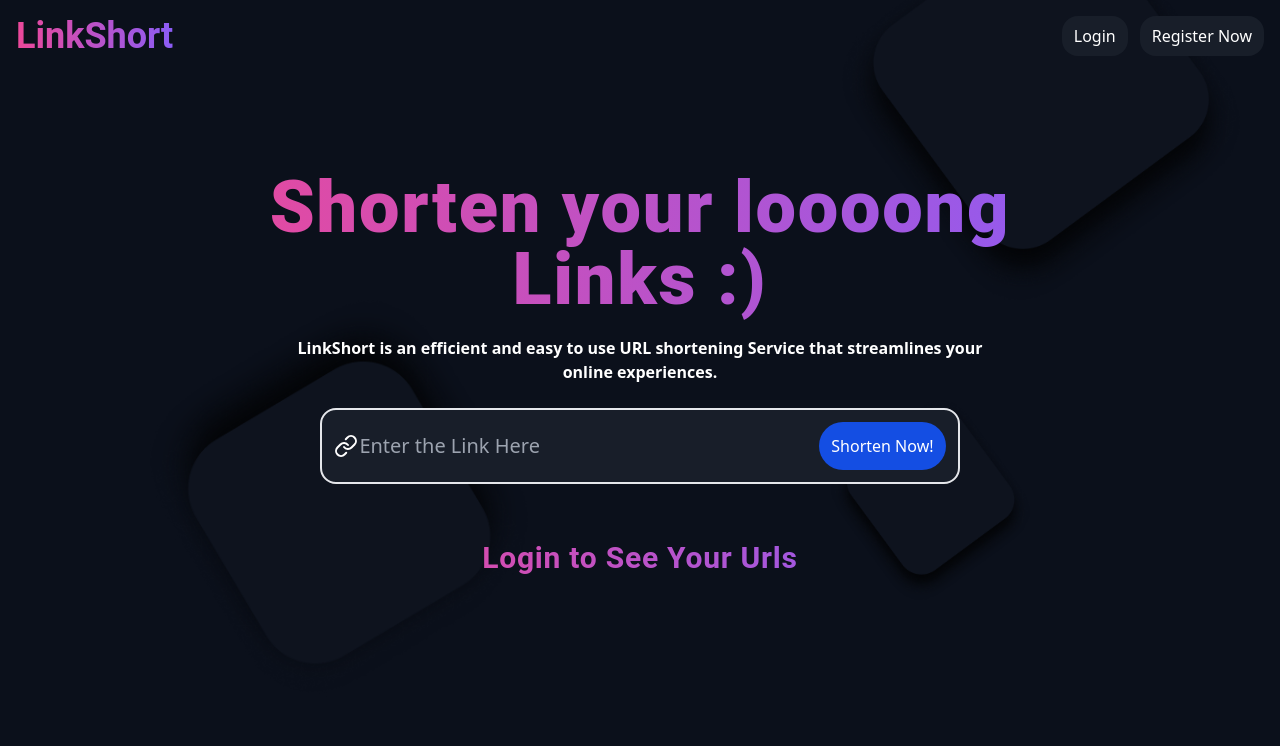
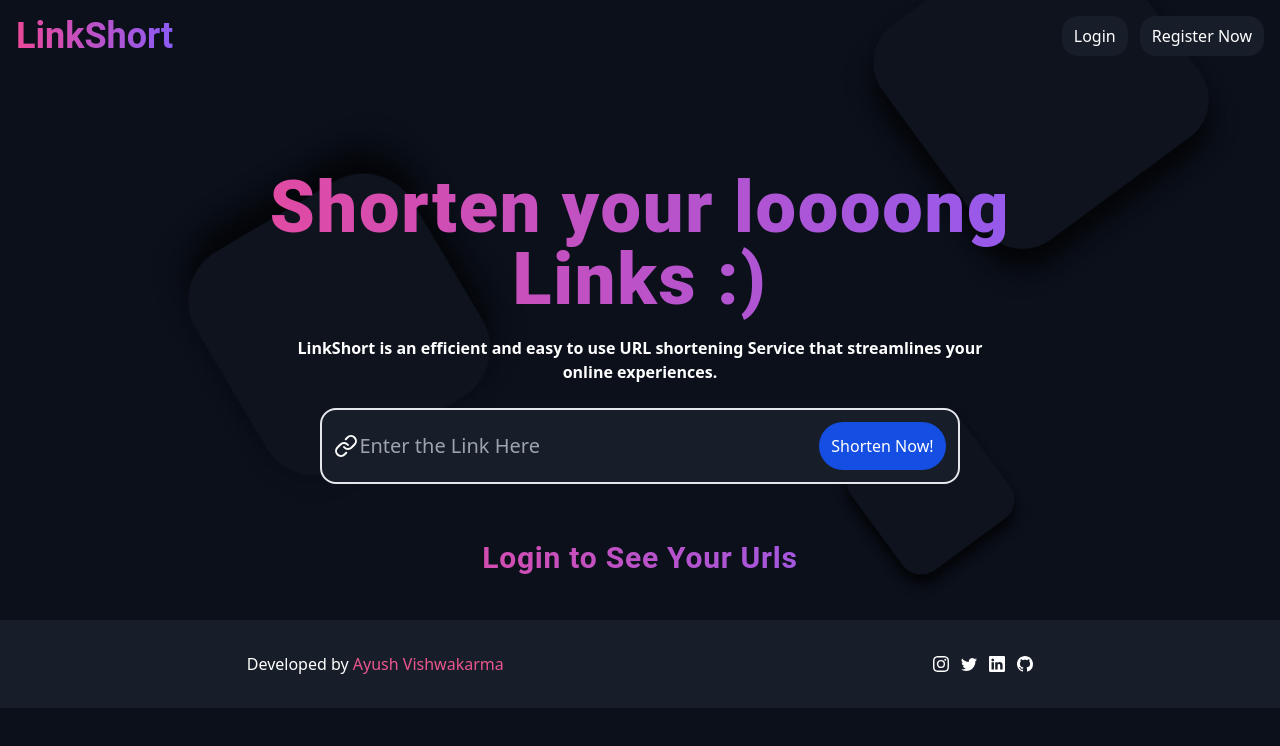
Before and after one commit to Ayush-Vish/linkShort, a React (Vite) app: page / in a window 1280 px wide. Shown: the top 746 px of the page. Built offline with nearby package versions, Linux system fonts and the light colour scheme.

Commit message:
Added footer

```diff
--- /dev/null
+++ b/src/Components/Footer.jsx
@@ -0,0 +1,39 @@
+import { BsGithub, BsInstagram, BsLinkedin, BsTwitter } from "react-icons/bs";
+
+function Footer ( ) {
+
+
+
+
+    return (
+       <div className="text-white p-8 flex justify-around items-center  " >
+            <div >
+                <h2>Developed by  <a href="https://www.linkedin.com/in/ayush-vishwakarma1/" className="text-primary-pink cursor-pointer">  Ayush Vishwakarma </a>   </h2>
+            </div>
+
+
+                <div className="flex items-center gap-3 "  >
+                    <a href="https://www.instagram.com/auush.sh/">
+                        <BsInstagram/>
+                    </a>
+                    <a href="https://twitter.com/AYUSHVI02076789">
+                        <BsTwitter/>
+                    </a>
+                    <a href="https://www.linkedin.com/in/ayush-vishwakarma1/">
+                        <BsLinkedin/>
+                    </a>
+
+                    <a href="https://github.com/Ayush-Vish/">
+                        <BsGithub/>
+                    </a>
+                </div>
+
+
+
+       </div>
+    )
+}
+
+
+
+export default Footer;
--- a/src/Helpers/axios.helper.js
+++ b/src/Helpers/axios.helper.js
@@ -1,6 +1,6 @@
 import axios from "axios"
 
-const BASE_URL = "https://linkshorts.vercel.app"
+const BASE_URL = "http://localhost:5005"
 const axiosInstance = axios.create()
 axiosInstance.defaults.baseURL =BASE_URL;
 axiosInstance.defaults.withCredentials=true;
--- a/src/Pages/HomePage.jsx
+++ b/src/Pages/HomePage.jsx
@@ -9,8 +9,8 @@ import img3 from "../assets/img3.png";
 import { useEffect } from "react";
 import { getAllUrls } from "../Redux/Slices/url.slice";
 import { Link } from "react-router-dom";
+import Footer from "../Components/Footer";
 
-// import Guy from "../Components/Guy";
 
 function HomePage() {
     const {isLoggedIn} = useSelector(state => state.auth);
@@ -31,7 +31,7 @@ function HomePage() {
         <div  className= " flex min-h-screen   items-center flex-col  relative  gap-3 bg-primary-black ">
             <img  className="  absolute  sm:top-[-100px] xx_small:top-[0px]  sm:right-10 z-0 xx_small:h-[150px]  xx_small:right-2 sm:h-[400px]  " src={img2} alt="" />
             <img  className="  absolute  top-[500px] sm:h-[200px] right-[250px] z-0 xx_small:h-[100px] xx_small:top-[400px]  " src={img2} alt="" />
-            <img  className="  absolute  sm:top-[300px] sm:h-[400px]  xx_small:top-[100px] xx_small:h-[200px]  xx_small:left-7  sm:left-[150px] z-0   " src={img3} alt="" />
+            <img  className="   absolute md:top-28  sm:top-[300px] sm:h-[400px]  xx_small:top-[100px] xx_small:h-[200px]  xx_small:left-7  sm:left-[150px] z-0   " src={img3} alt="" />
             <div className="w-full z-30 ">
                 <Navbar/>
             </div>
@@ -64,6 +64,10 @@ function HomePage() {
                     )
                 )
             }
+
+            <div className="w-full z-10  static   bg-primary-grey">
+                <Footer/>
+            </div>
         </div>
     )
 }
```
